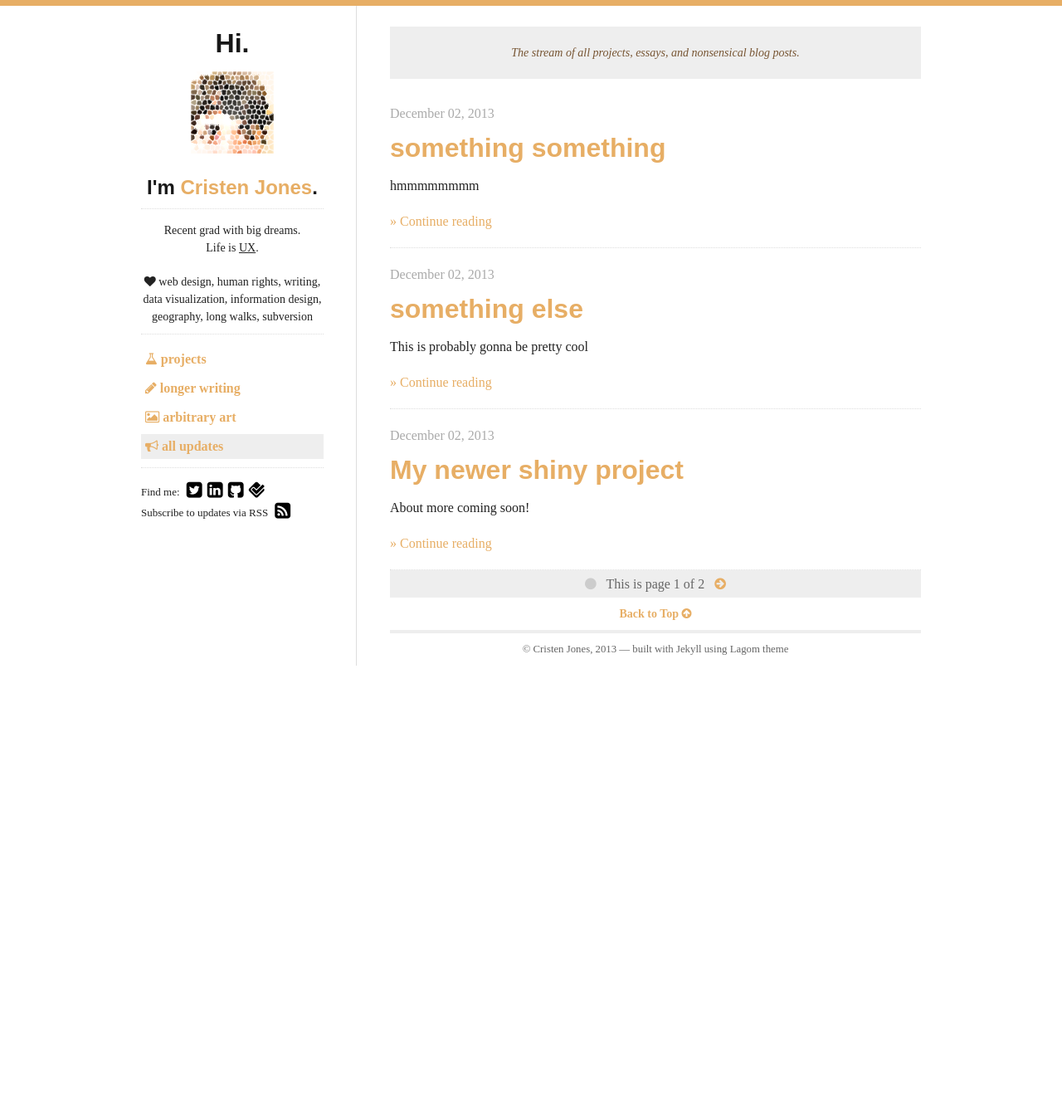
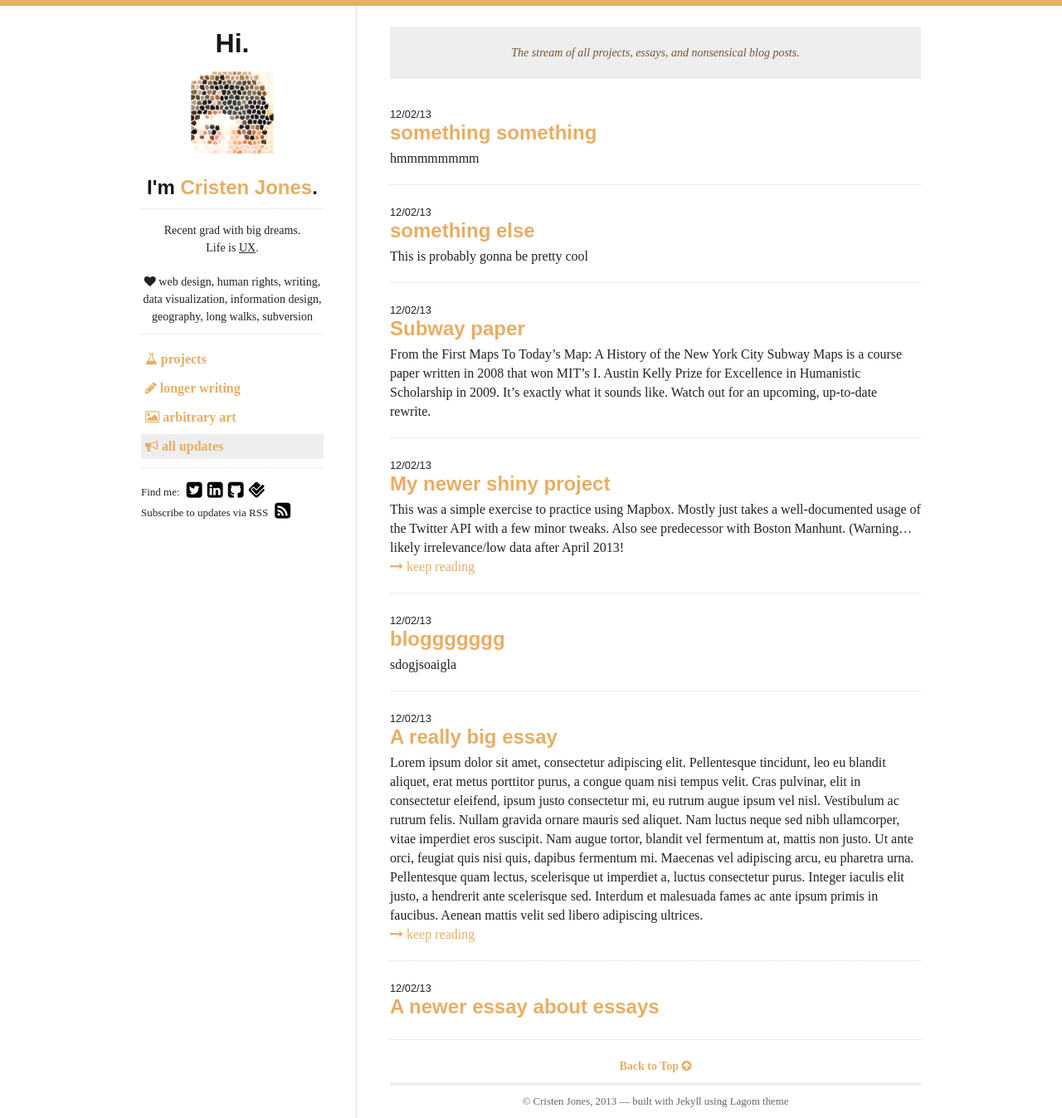
Before and after one commit to thecristen/thewebsite, a Jekyll site: the page built from stream/index.html, in a window 1280 px wide and 1347 px high. Shown: the whole window at 83% size. Built offline with Jekyll 4.4.1, drawn with Linux system fonts in a browser that asks for light colours; a script that is not in the unit is left out; the list of posts is cut into pages by our own code; comment, search, counter and statistics services are not loaded.

Commit message:
editing pagination, project templates

```diff
--- a/_config.yml
+++ b/_config.yml
@@ -8,7 +8,7 @@
 timezone: America/New_York
 #permalink: /:categories/:title/
 permalink: /stream/:title/
-paginate: 3
+paginate: 10
 paginate_path: '/stream/:num/'
 
 #custom navigation, with associated font-awesome icons (3.2)
--- a/_posts/2013-12-02-my_newer_shiny_project.md
+++ b/_posts/2013-12-02-my_newer_shiny_project.md
@@ -3,9 +3,22 @@
 title: My newer shiny project
 category: projects
 permalink: /projects/my_newer_shiny_project
-thumb: /assets/img/ADDFILE
-external: http://ADDURL
+thumb: /assets/img/thumbs/mapbg.jpg
+external:
 ---
 
+This was a simple exercise to practice using Mapbox. Mostly just takes a well-documented usage of the Twitter API with a few minor tweaks.
+Also see predecessor with Boston Manhunt.
+(Warning... likely irrelevance/low data after April 2013!
 
-About more coming soon!
+This was a simple exercise to practice using Mapbox. Mostly just takes a well-documented usage of the Twitter API with a few minor tweaks.
+Also see predecessor with Boston Manhunt.
+(Warning... likely irrelevance/low data after April 2013!
+
+This was a simple exercise to practice using Mapbox. Mostly just takes a well-documented usage of the Twitter API with a few minor tweaks.
+Also see predecessor with Boston Manhunt.
+(Warning... likely irrelevance/low data after April 2013!
+
+### This was a simple exercise to practice using Mapbox. Mostly just takes a well-documented usage of the Twitter API with a few minor tweaks.
+Also see predecessor with Boston Manhunt.
+(Warning... likely irrelevance/low data after April 2013!
--- /dev/null
+++ b/_posts/2013-12-02-my_newer_shiny_project2.md
@@ -0,0 +1,10 @@
+---
+layout: project
+title: Subway paper
+category: projects
+permalink: /projects/subway_paper
+thumb: /assets/img/thumbs/subway.png
+external: http://cristen.thejonesgroup.org/old/files/cristen_11.026J_final.pdf
+---
+
+From the First Maps To Today’s Map: A History of the New York City Subway Maps is a course paper written in 2008 that won MIT's I. Austin Kelly Prize for Excellence in Humanistic Scholarship in 2009. It's exactly what it sounds like. Watch out for an upcoming, up-to-date rewrite.
--- a/essays/index.html
+++ b/essays/index.html
@@ -1,13 +1,13 @@
 ---
 layout: default
-title: Essays
+title: Writing
 ---
 
 <div class="intro">Some might be fiction. Some might be fact. Some might be a little in-between. Most recent writing first.</div>
 
 {% for post in site.categories.essays %}
 <div class="post-item">
-  <h2><a href="{{ post.url }}">{{ post.title }}</a></h2>
-  {{ post.headline }}
+  <h1><a href="{{ post.url }}">{{ post.title }}  &nbsp; <i class="icon-long-arrow-right"></i></a></h1>
+  <span class="essayheadline">{{ post.headline }}</span>
 </div>
 {% endfor %}
--- a/stream/index.html
+++ b/stream/index.html
@@ -7,22 +7,35 @@
 <!-- This loops through the paginated posts -->
 {% for post in paginator.posts %}
 <div class="post-item">
-  <p class="meta">
-    {{ post.date | date: "%B %d, %Y" }}
-    <a href="{{ post.url }}#disqus_thread"></a>
-  </p>
 
-  <h1 class="title"><a href="{{ post.url }}">{{ post.title }}</a></h1>
 
-  <div id="post">
-    {{ post.excerpt }}
-    <a href="{{ post.url }}">&raquo; Continue reading</a>
+  <span class="date">{{ post.date | date: "%m/%d/%y" }} &nbsp; <a href="{{ post.url }}#disqus_thread"></a></span>
+  <h2 class="posttitle"><a href="{{ post.url }}">{{ post.title }}</a> </h2>
+
+  <div class="excerpt">
+    <!-- if the post is short enough, just show the whole thing -->
+    {% if post.excerpt == post.content %}
+      {{ post.content }}
+
+    {% else %}
+    <!-- hack to add a read more link within the excerpt -->
+    {% capture postlink %}
+    {{ post.url | append: "><i class='icon-long-arrow-right'></i> keep reading</a>" | prepend: "<a href="""" }}
+    {% endcapture %}
+
+    {% assign blurb = post.excerpt | append: postlink %}
+
+    {{ blurb }}
+    {% endif %}
+
   </div>
 </div>
 
 {% endfor %}
 
+{% if paginator.total_pages == 1 %}
 
+{% else %}
 <!-- Pagination links -->
 <div class="pagination">
   {% if paginator.previous_page %}
@@ -37,3 +50,5 @@
   <i class="icon-circle" style="color:#ccc;"></i>
   {% endif %}
 </div>
+
+{% endif %}
```
Also changed, not shown: _includes/css/screen.css (+42 -2 lines), projects/index.html (+30 -5 lines).
